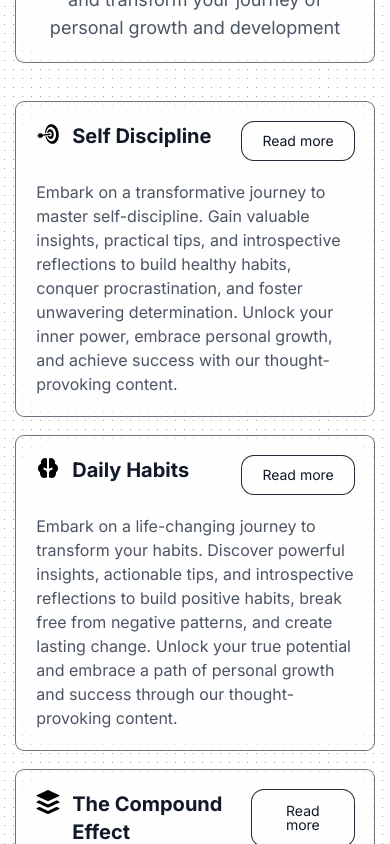
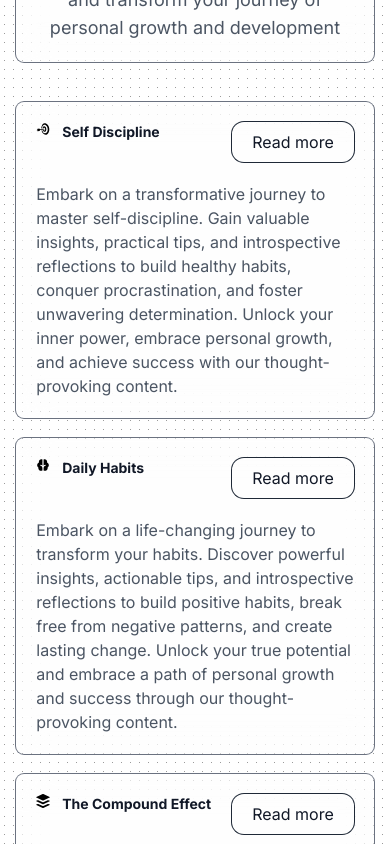
Before and after one commit to kennyAnyi9/blog-portfolio, a Next.js app: page / in a window 390 px wide. Shown: the part 1780-2624 px from the top of the page. Built offline with nearby package versions, Linux system fonts and the light colour scheme.

Commit message:
style: work on the sizes on small screen

```diff
--- a/src/app/components/buttons/button-2.tsx
+++ b/src/app/components/buttons/button-2.tsx
@@ -19,7 +19,7 @@ const Button: React.FC<ButtonProps> = ({
   return (
     <button
       onClick={onClick}
-      className={`relative px-5 py-3 text-sm rounded-xl ring-1 ring-gray-800 mt-5 leading-none flex items-center ${buttonClass}`}
+      className={`relative px-5 py-3 text-xsm md:text-sm rounded-xl ring-1 ring-gray-800 mt-5 leading-none flex items-center ${buttonClass}`}
     >
       {text}
     </button>
--- a/src/app/components/cards/card-2.tsx
+++ b/src/app/components/cards/card-2.tsx
@@ -20,10 +20,12 @@ const ContentItem2: React.FC<ContentItemProps> = ({
       <div className="flex flex-row space-y-0 justify-between">
         <div className="flex flex-row space-x-3">
           {" "}
-          <div className="text-2xl">
+          <div className="text-sm md:text-2xl">
             <Icon />
           </div>
-          <div className="text-xl text-gray-900 font-bold">{title}</div>
+          <div className=" text-sm md:text-xl text-gray-900 font-bold">
+            {title}
+          </div>
         </div>
         <Button text="Read more" isPrimary={false} />
       </div>
```
